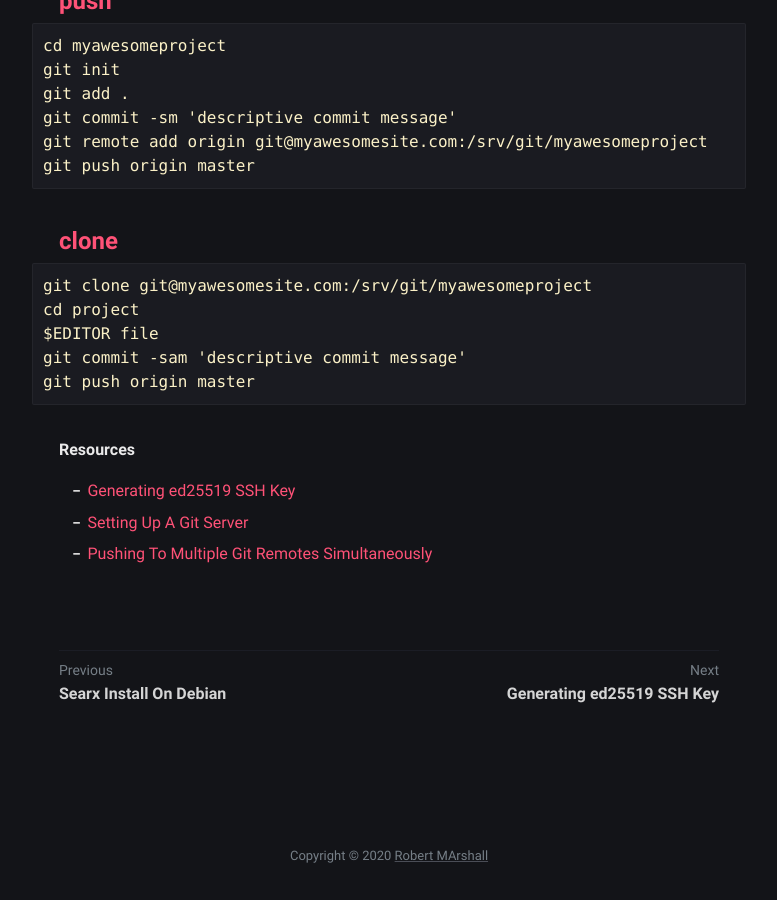
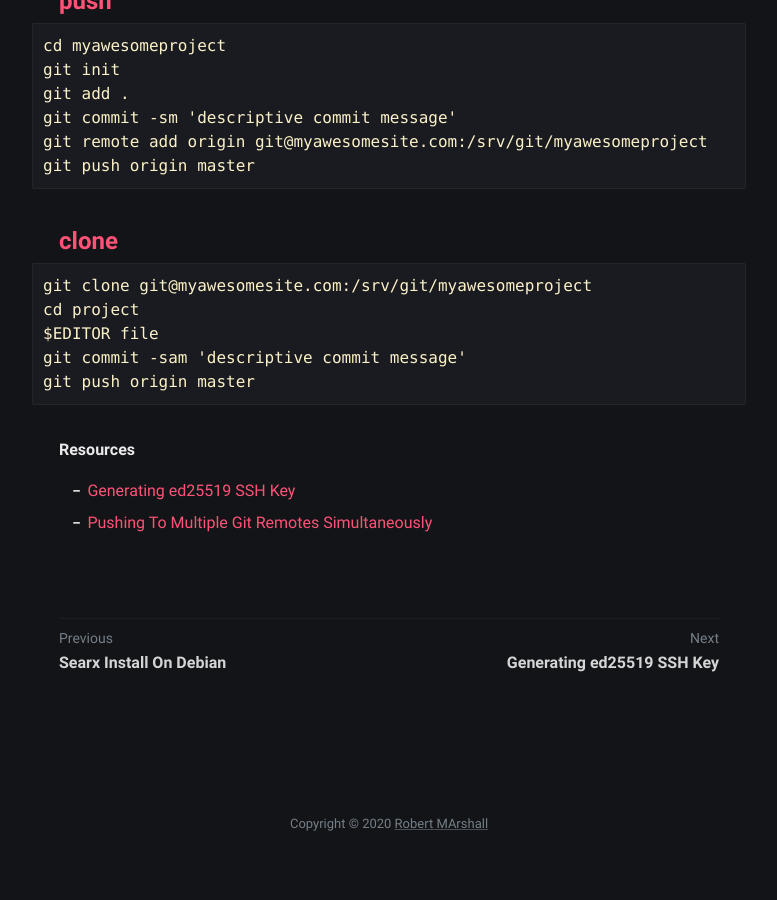
Before and after one commit to robert-marshall/xyz, a Jekyll site: the page built from _posts/2020-12-06-setting-up-a-git-server.md, in a window 1280 px wide and 900 px high, scrolled down 1561 px. Shown: the whole window, without its empty margins (251-1028 px from the left). Built offline with Jekyll 4.4.1, drawn with Linux system fonts in a browser that asks for light colours; after the commit the page ends 2429 px from its top, so only the background shows below that.

Commit message:
Batman! (this commit has no parents)

```diff
--- a/_posts/2020-12-06-setting-up-a-git-server.md
+++ b/_posts/2020-12-06-setting-up-a-git-server.md
@@ -80,5 +80,4 @@ git push origin master
 
 ##### Resources
 - [Generating ed25519 SSH Key](https://robertmarshall.xyz/generating-ed25519-ssh-key)
-- [Setting Up A Git Server](https://robertmarshall.xyz/setting-up-a-git-server)
-- [Pushing To Multiple Git Remotes Simultaneously](https://robertmarshall.xyz/pushing-to-multiple-git-remotes-simultaneously)
+- [Pushing To Multiple Git Remotes Simultaneously](https://robertmarshall.xyz/push-to-multiple-git-remotes-simultaneously/)
```
